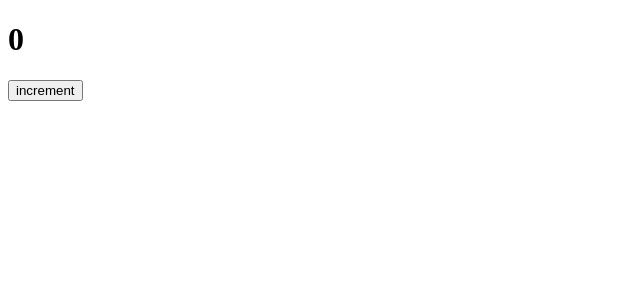
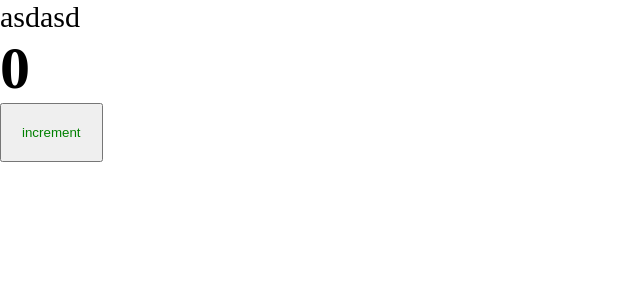
Before and after one commit to junge8971/big_course_from_Ulbi, a React app: page / in a window 1280 px wide. Shown: the top 300 px of the page, without its empty margins (0-640 px from the left). Built offline with nearby package versions, Linux system fonts and the light colour scheme.

Commit message:
Добавлена возможность работы с css модулями

```diff
--- a/package.json
+++ b/package.json
@@ -16,8 +16,9 @@
     "@types/react": "^18.3.3",
     "@types/react-dom": "^18.3.0",
     "@types/webpack": "^5.28.5",
-    "css-loader": "^7.1.2",
+    "css-loader": "^6.10.0",
     "html-webpack-plugin": "^5.6.0",
+    "mini-css-extract-plugin": "^2.9.0",
     "sass": "^1.77.8",
     "sass-loader": "^14.2.1",
     "style-loader": "^4.0.0",
--- /dev/null
+++ b/src/App.tsx
@@ -0,0 +1,14 @@
+import "./index.scss";
+
+import { FC } from "react";
+
+import Counter from "./components/Counter";
+
+export const App: FC = () => {
+  return (
+    <div className="app">
+      asdasd
+      <Counter />
+    </div>
+  );
+};
--- /dev/null
+++ b/src/components/Counter.module.scss
@@ -0,0 +1,4 @@
+.btn {
+  color: green;
+  padding: 20px;
+}
--- a/src/components/Counter.tsx
+++ b/src/components/Counter.tsx
@@ -1,6 +1,6 @@
-import "./Counter.scss";
+import { useState } from "react";
 
-import { useState } from "react";
+import classes from "./Counter.module.scss";
 
 const Counter = () => {
   const [count, setCount] = useState(0);
@@ -12,7 +12,9 @@ const Counter = () => {
   return (
     <div>
       <h1>{count}</h1>
-      <button onClick={increment}>increment</button>
+      <button className={classes.btn} onClick={increment}>
+        increment
+      </button>
     </div>
   );
 };
--- /dev/null
+++ b/src/index.scss
@@ -0,0 +1,9 @@
+* {
+  margin: 0;
+  padding: 0;
+  box-sizing: border-box;
+}
+
+.app {
+  font-size: 30px;
+}
--- a/src/index.tsx
+++ b/src/index.tsx
@@ -1,10 +1,10 @@
-import { render } from "react-dom";
+import React from "react";
+import ReactDOM from "react-dom/client";
 
-import Counter from "./components/Counter";
+import { App } from "./App";
 
-render(
-  <div>
-    <Counter />
-  </div>,
-  document.getElementById("root")
+ReactDOM.createRoot(document.getElementById("root")!).render(
+  <React.StrictMode>
+    <App />
+  </React.StrictMode>
 );
--- a/src/module.ts
+++ /dev/null
@@ -1 +0,0 @@
-export const test = (foo: number) => console.log(foo);
```
Also changed, not shown: src/glodal.d.ts (added, +10 -0 lines), src/components/Counter.scss (deleted), 1 other file (tests, documents, lock files or other folders).
